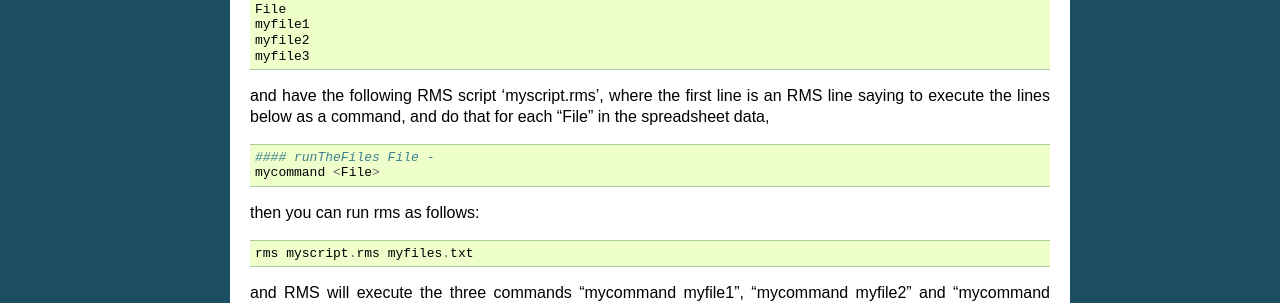
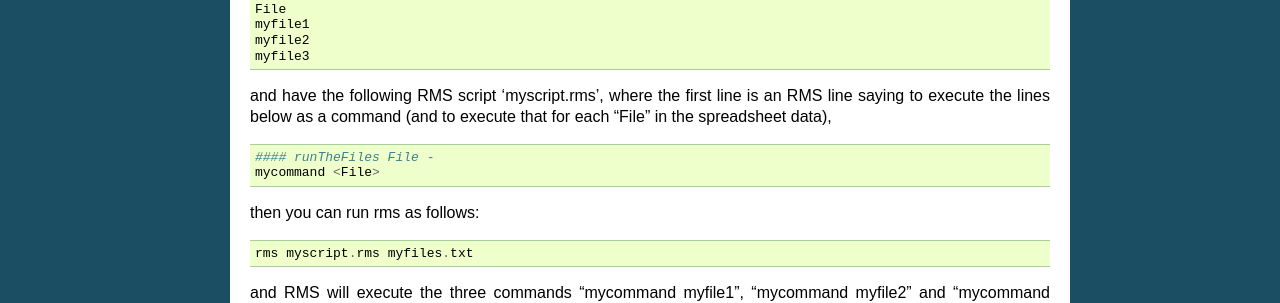
Before and after one commit to knightjimr/rms, a Sphinx documentation site: the page built from docs/index.rst, in a window 1280 px wide. Shown: the part 373-676 px from the top of the page. Built offline with Sphinx 7.4.7, drawn with Linux system fonts in a browser that asks for light colours.

Commit message:
Added text

```diff
--- a/docs/index.rst
+++ b/docs/index.rst
@@ -28,7 +28,7 @@ header on the first line, ::
    myfile3
 
 and have the following RMS script 'myscript.rms', where the first line is an RMS line saying to execute the
-lines below as a command, and do that for each "File" in the spreadsheet data, ::
+lines below as a command (and to execute that for each "File" in the spreadsheet data), ::
 
    #### runTheFiles File -
    mycommand <File>
```
